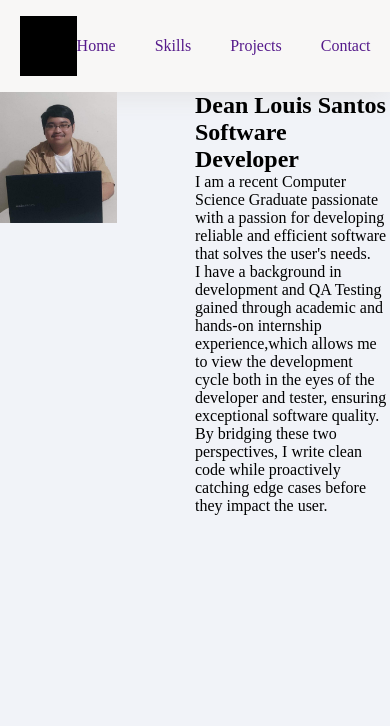
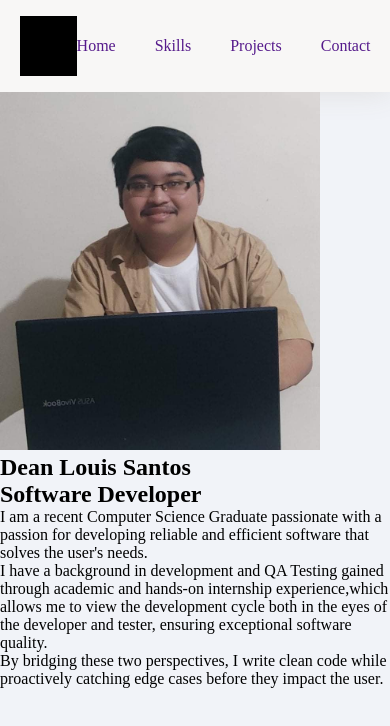
Before and after one commit to dlsntos/dean-santos-dev-portfolio, a React (Vite) app: page / in a window 390 px wide. Shown: the top 726 px of the page. Built offline with nearby package versions, Linux system fonts and the light colour scheme.

Commit message:
style(Hero): adjust profile image minimum width

```diff
--- a/src/features/Hero/Hero.module.css
+++ b/src/features/Hero/Hero.module.css
@@ -10,6 +10,6 @@
 
 .profileImage {
   height: auto;
-  width: clamp(100px, 30vw, 400px);
+  width: clamp(320px, 30vw, 400px);
   margin-right: auto;
 }
```
